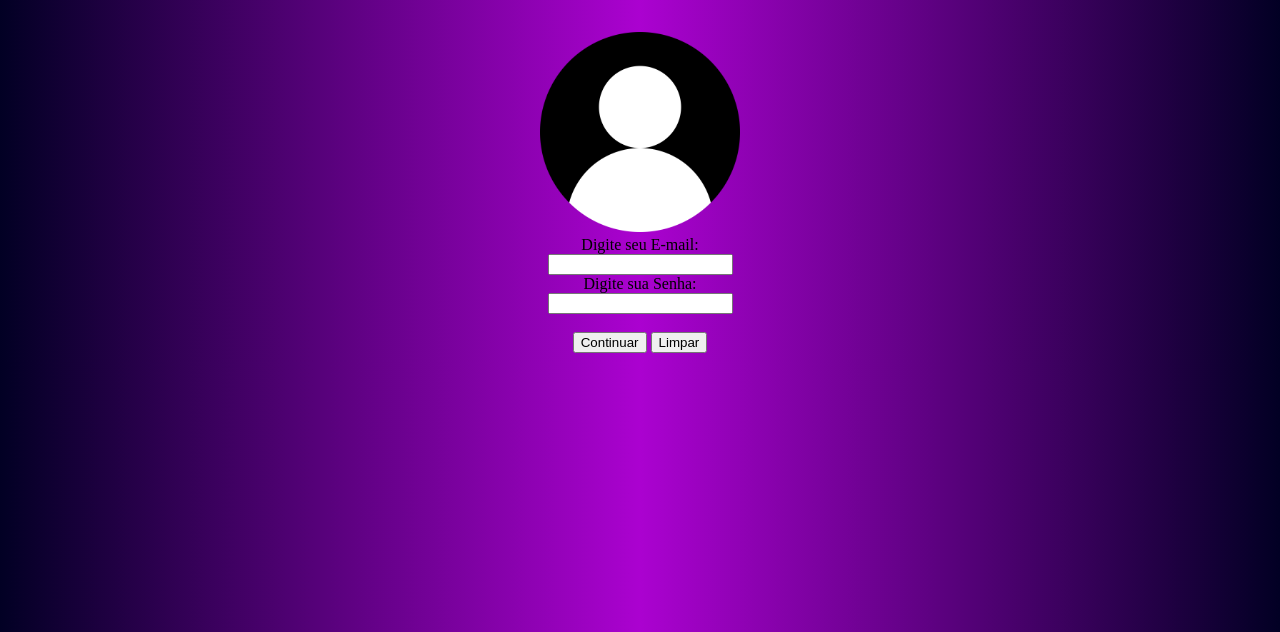
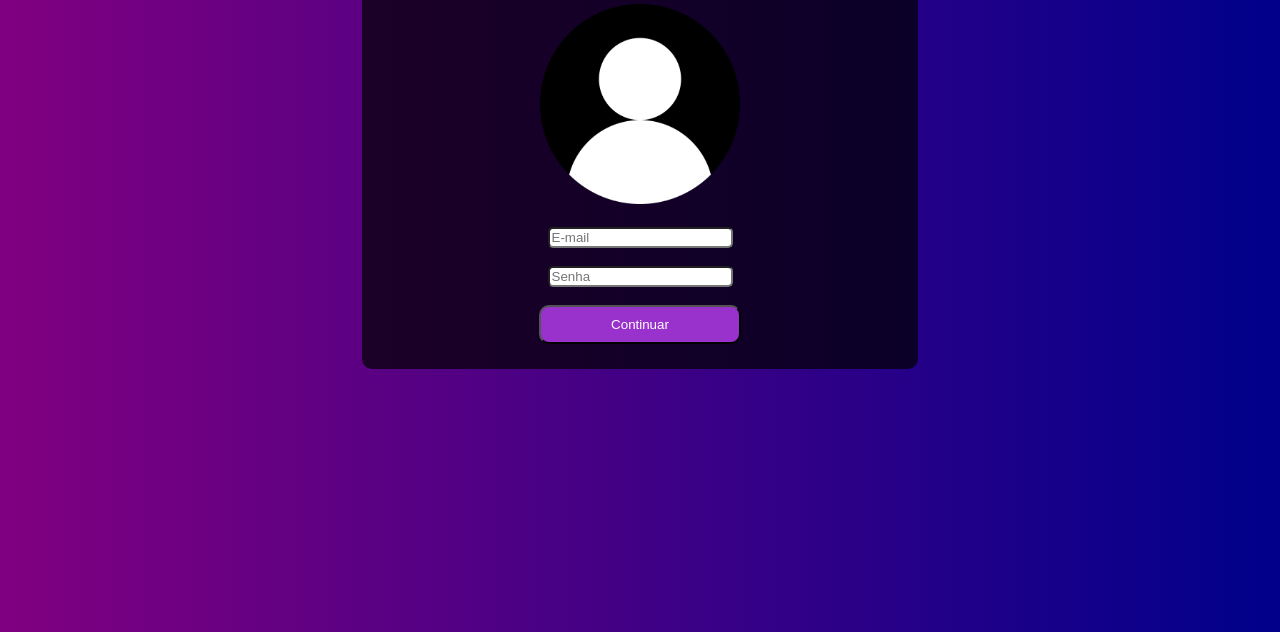
Before and after one commit to DaviEspinosa/LMR-DEVTarde, a plain HTML site: page SemanticaCSS/login.html in a window 1280 px wide. Shown: the part 168-800 px from the top of the page. Drawn offline with Linux system fonts and the light colour scheme.

Commit message:
03/03/23

```diff
--- a/SemanticaCSS/login.html
+++ b/SemanticaCSS/login.html
@@ -1,5 +1,6 @@
 <!DOCTYPE html>
 <html lang="pt-br">
+
 <head>
     <meta charset="UTF-8">
     <meta http-equiv="X-UA-Compatible" content="IE=edge">
@@ -7,16 +8,25 @@
     <title>login</title>
     <link rel="stylesheet" href="styleLogin.css">
 </head>
+
 <body>
-    <img src="ima.png" alt="" width="200px" height="200px">
-    <form action="">
-        <label for="lemail">Digite seu E-mail:</label><br>
-        <input type="email" name="" id="lemail"><br>
-        <label for="lsenha">Digite sua Senha:</label><br>
-        <input type="password" name="lsenha" id="lsenha"><br>
-        <br>
-        <input type="submit" value="Continuar">
-        <input type="reset" value="Limpar">
-    </form>
+
+
+    <div>
+        <h2>Login</h2>
+        <img src="ima.png" alt="" width="200px" height="200px">
+
+        <form action="">
+            <label for="lemail"></label> <br>
+            <input type="email" name="" id="lemail" placeholder="E-mail"> <br>
+            <label for="lsenha"></label><br>
+            <input type="password" name="lsenha" id="lsenha" placeholder="Senha"><br>
+            <br>
+            <button>Continuar</button>
+
+        </form>
+    </div>
+
 </body>
+
 </html>
--- /dev/null
+++ b/SemanticaCSS/styleContato.css
@@ -0,0 +1,32 @@
+html{
+    background-image: linear-gradient(to right, purple, darkblue);
+
+    font-family: 'Courier New', Courier, monospace;
+ }
+ div{
+    padding: 25px;
+     background-color: rgba(0, 0, 0, 0.7);
+     text-align: center;
+     width: 40%;
+     margin: 5em auto 0 auto;
+     border-radius: 10px;
+ }
+ input[type="email"], input[type="name"] {
+
+     border-radius: 5px;
+ }
+ input[type="submit"] {
+
+     border-radius: 5px;
+ }
+ h2{
+    color: white;
+ }
+ button{
+
+    background-color: darkorchid;
+    padding: 10px;
+    width: 40%;
+    border-radius: 10px;
+    color: white;
+}
--- a/SemanticaCSS/styleLogin.css
+++ b/SemanticaCSS/styleLogin.css
@@ -1,7 +1,37 @@
-body {
+html {
+    background-image: linear-gradient(to right, purple, darkblue);
+    font-family: 'Courier New', Courier, monospace;
+}
 
-    margin-top: 200px;
-    background: rgb(2, 0, 36);
-    background: linear-gradient(90deg, rgba(2, 0, 36, 1) 0%, rgba(171, 2, 208, 1) 50%, rgba(2, 0, 36, 1) 100%);
+div {
+    padding: 25px;
+    background-color: rgba(0, 0, 0, 0.7);
     text-align: center;
+    width: 40%;
+    margin: 5em auto 0 auto;
+    border-radius: 10px;
 }
+
+input[type="email"],
+input[type="password"] {
+
+    border-radius: 5px;
+}
+
+input[type="submit"] {
+
+    border-radius: 5px;
+}
+
+h2 {
+    color: white;
+}
+
+button {
+
+    background-color: darkorchid;
+    padding: 10px;
+    width: 40%;
+    border-radius: 10px;
+    color: white;
+}
```
Also changed, not shown: ResponsividadeMQCSS/index.html (added, +33 -0 lines), ResponsividadeMQCSS/style.css (added, +20 -0 lines), SemanticaCSS/contato.html (added, +34 -0 lines), SemanticaCSS/index.html (+2 -2 lines), SemanticaCSS/style.css (+10 -0 lines), ResponsividadeMQCSS/paisagem.jpg (added).
